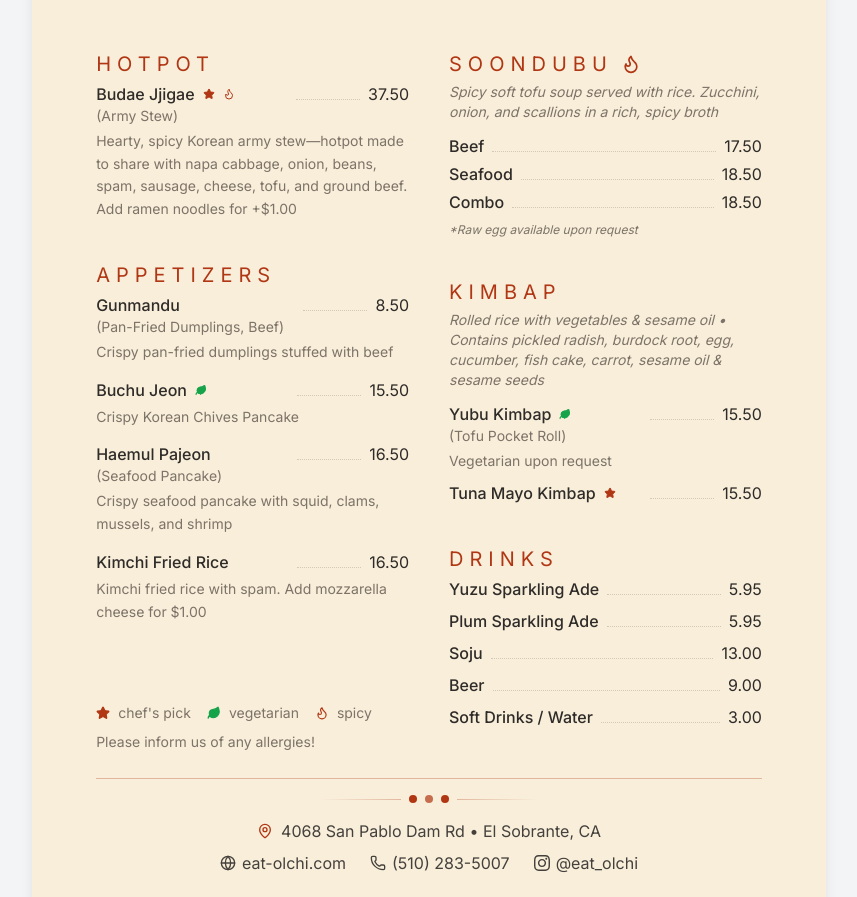
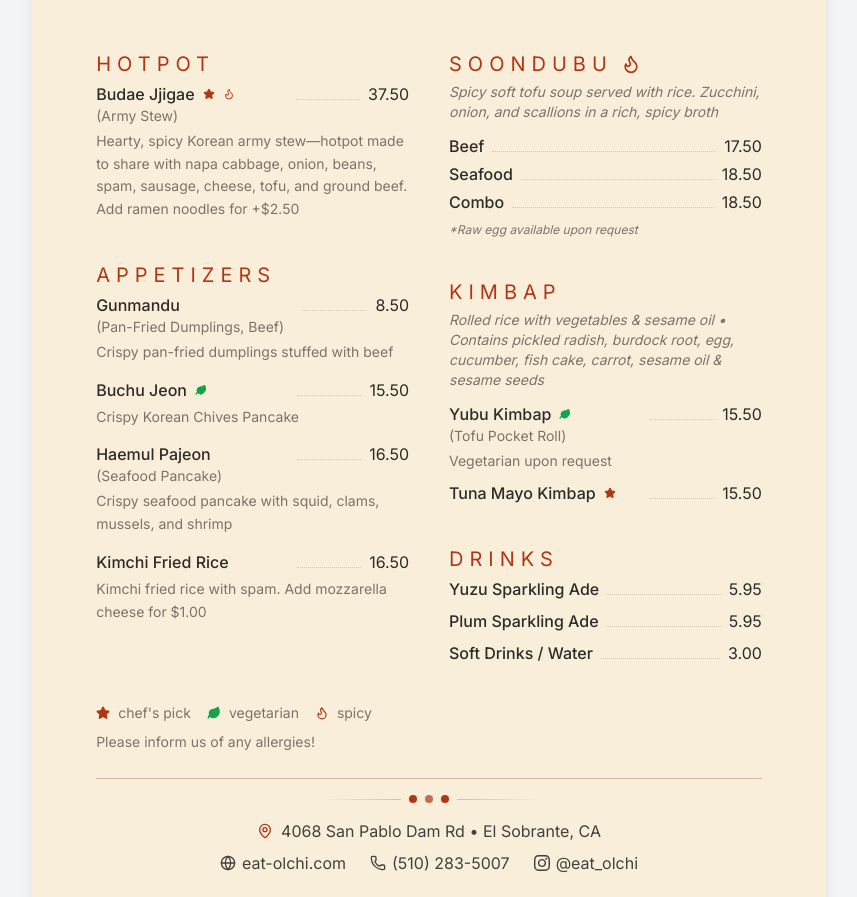
Before and after one commit to tnyprk/eat-olchi, a React (Vite) app: page /menu in a window 1280 px wide. Shown: the part 700-1597 px from the top of the page, without its empty margins (211-1068 px from the left). Built offline with nearby package versions, Linux system fonts and the light colour scheme.

Commit message:
remove alcohol beverages, and change ramen noodle price

```diff
--- a/src/data/menuData.js
+++ b/src/data/menuData.js
@@ -97,7 +97,7 @@ export const menuData = {
     subtitle: "Army Stew",
     price: "37.50",
     description:
-      "Hearty, spicy Korean army stew—hotpot made to share with napa cabbage, onion, beans, spam, sausage, cheese, tofu, and ground beef. Add ramen noodles for +$1.00",
+      "Hearty, spicy Korean army stew—hotpot made to share with napa cabbage, onion, beans, spam, sausage, cheese, tofu, and ground beef. Add ramen noodles for +$2.50",
     isBest: true,
     isSpicy: true
   },
@@ -133,8 +133,6 @@ export const menuData = {
   drinks: [
     { name: "Yuzu Sparkling Ade", price: "5.95" },
     { name: "Plum Sparkling Ade", price: "5.95" },
-    { name: "Soju", price: "13.00" },
-    { name: "Beer", price: "9.00" },
     { name: "Soft Drinks / Water", price: "3.00" },
   ],
 
```
